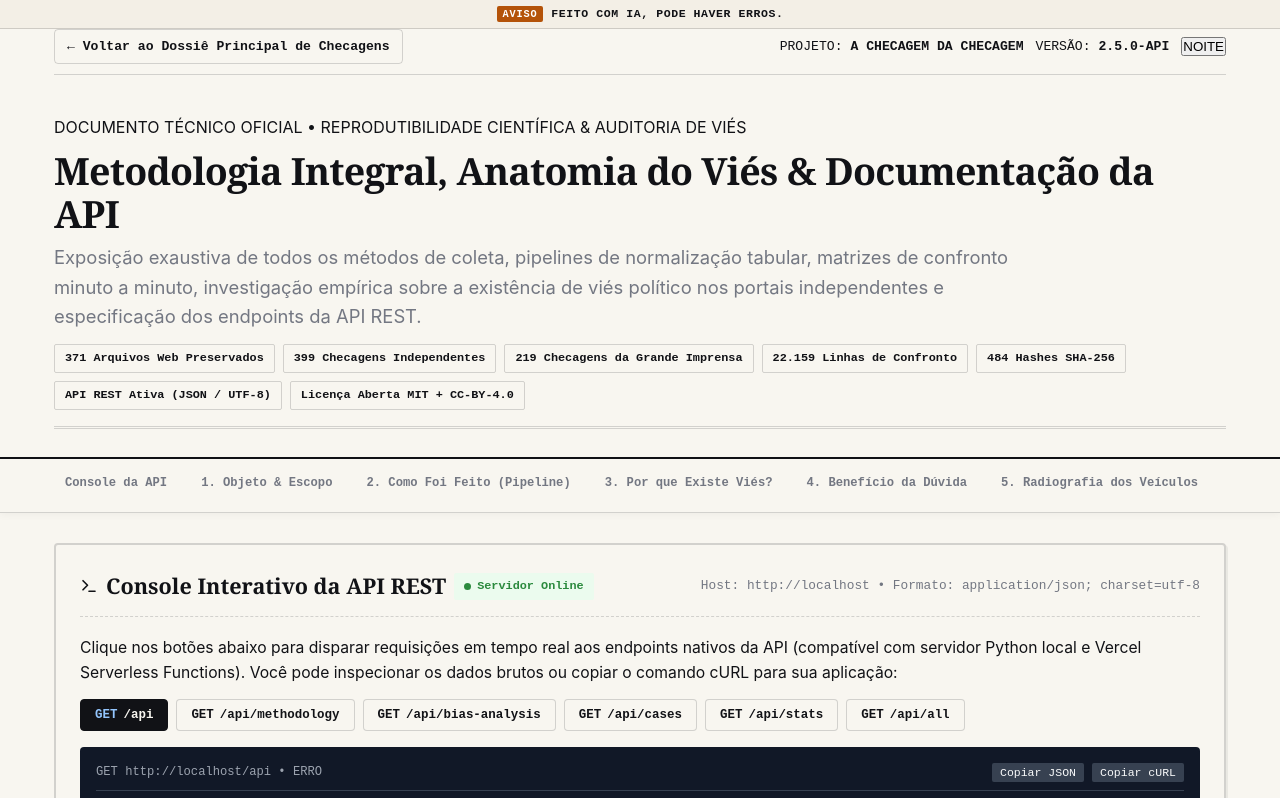
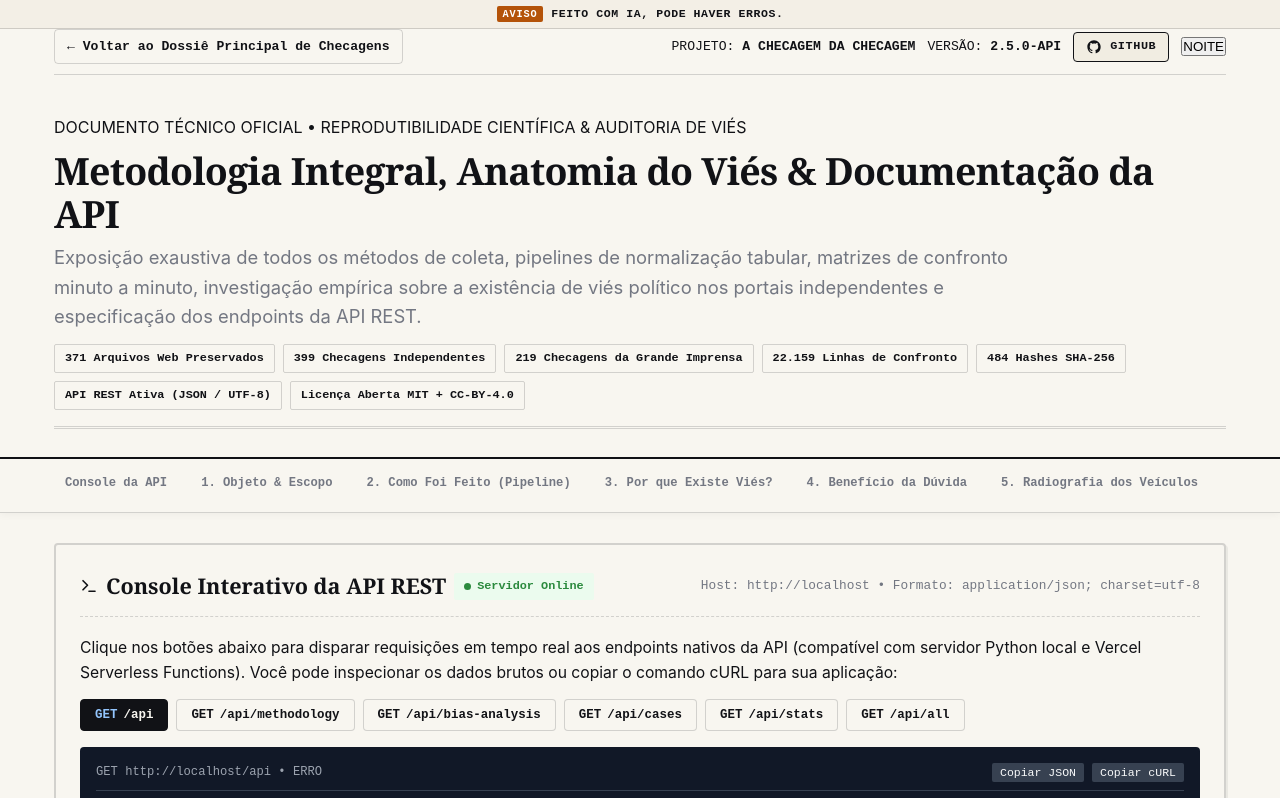
Before and after one commit to yFaeelzeen/a-checagem-da-checagem, a website: page interface/metodologia.html in a window 1280 px wide. Shown: the top 798 px of the page. Drawn offline with Linux system fonts and the light colour scheme; no server answers.

Commit message:
feat(ui): add top GitHub button linking to repository

```diff
--- a/interface/metodologia.html
+++ b/interface/metodologia.html
@@ -425,6 +425,10 @@
         <div style="display: flex; align-items: center; gap: 12px;">
           <span>PROJETO: <strong>A CHECAGEM DA CHECAGEM</strong></span>
           <span>VERSÃO: <strong>2.5.0-API</strong></span>
+          <a href="https://github.com/yFaeelzeen/a-checagem-da-checagem" target="_blank" rel="noopener noreferrer" class="github-repo-btn" style="padding: 6px 12px; font-size: 0.74rem;" aria-label="Repositório no GitHub" title="Ver código-fonte e dados no GitHub">
+            <svg width="14" height="14" viewBox="0 0 24 24" fill="currentColor" aria-hidden="true"><path fill-rule="evenodd" clip-rule="evenodd" d="M12 2C6.477 2 2 6.484 2 12.017c0 4.425 2.865 8.18 6.839 9.504.5.092.682-.217.682-.483 0-.237-.008-.868-.013-1.703-2.782.605-3.369-1.343-3.369-1.343-.454-1.158-1.11-1.466-1.11-1.466-.908-.62.069-.608.069-.608 1.003.07 1.53 1.032 1.53 1.032.892 1.53 2.341 1.088 2.91.832.092-.647.35-1.088.636-1.338-2.22-.253-4.555-1.113-4.555-4.951 0-1.093.39-1.988 1.029-2.688-.103-.253-.446-1.272.098-2.65 0 0 .84-.27 2.75 1.026A9.564 9.564 0 0112 6.844c.85.004 1.705.115 2.504.337 1.909-1.296 2.747-1.027 2.747-1.027.546 1.379.202 2.398.1 2.651.64.7 1.028 1.595 1.028 2.688 0 3.848-2.339 4.695-4.566 4.943.359.309.678.92.678 1.855 0 1.338-.012 2.419-.012 2.747 0 .268.18.58.688.482A10.019 10.019 0 0022 12.017C22 6.484 17.522 2 12 2z"></path></svg>
+            <span>GITHUB</span>
+          </a>
           <button class="theme-toggle" id="theme-toggle-btn" aria-label="Alternar modo escuro" title="Alternar modo escuro">
             <span class="theme-label">NOITE</span>
           </button>
--- a/interface/styles.css
+++ b/interface/styles.css
@@ -2659,3 +2659,46 @@
 .evidence-kicker svg {
   flex-shrink: 0;
 }
+
+/* Botão do Repositório GitHub */
+.masthead-actions {
+  display: flex;
+  align-items: center;
+  gap: 10px;
+  flex-wrap: wrap;
+}
+
+.github-repo-btn {
+  display: inline-flex;
+  align-items: center;
+  gap: 8px;
+  background-color: var(--bg-paper-alt);
+  border: 1px solid var(--border-rule);
+  color: var(--text-ink);
+  padding: 10px 16px;
+  font-family: var(--font-mono);
+  font-size: 0.78rem;
+  font-weight: 700;
+  letter-spacing: 0.05em;
+  text-decoration: none;
+  border-radius: var(--border-radius);
+  transition: all 0.15s ease;
+  line-height: 1;
+}
+
+.github-repo-btn:hover {
+  background-color: var(--border-rule);
+  color: var(--bg-paper);
+}
+
+.github-repo-btn:focus-visible {
+  outline: 2px solid var(--stamp-red);
+  outline-offset: 2px;
+}
+
+.github-repo-btn svg {
+  width: 16px;
+  height: 16px;
+  fill: currentColor;
+  flex-shrink: 0;
+}
```
Also changed, not shown: interface/index.html (+4 -0 lines).
